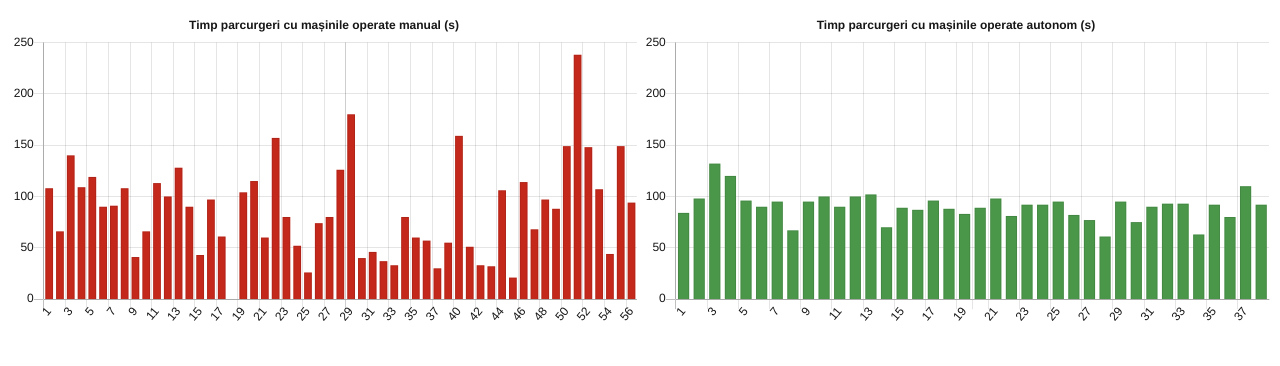
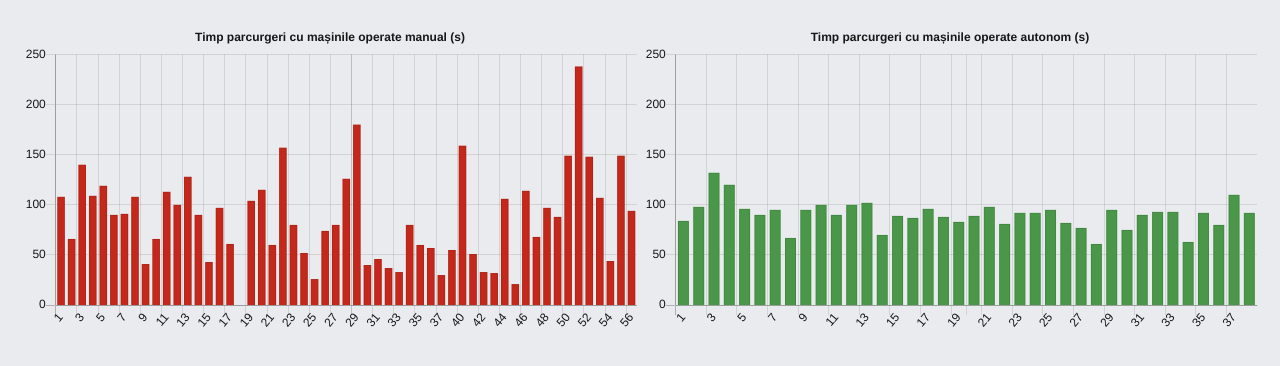
Before and after one commit to adrianmarinica/technobrick, a website: page index.html in a window 1280 px wide. Drawn offline with nearby package versions, Linux system fonts and the light colour scheme.

Commit message:
Added CSS reset

```diff
--- a/src/style.css
+++ b/src/style.css
@@ -1,5 +1,60 @@
-body
-{
+/* http://meyerweb.com/eric/tools/css/reset/
+   v2.0 | 20110126
+   License: none (public domain)
+*/
+
+html, body, div, span, applet, object, iframe,
+h1, h2, h3, h4, h5, h6, p, blockquote, pre,
+a, abbr, acronym, address, big, cite, code,
+del, dfn, em, img, ins, kbd, q, s, samp,
+small, strike, strong, sub, sup, tt, var,
+b, u, i, center,
+dl, dt, dd, ol, ul, li,
+fieldset, form, label, legend,
+table, caption, tbody, tfoot, thead, tr, th, td,
+article, aside, canvas, details, embed,
+figure, figcaption, footer, header, hgroup,
+menu, nav, output, ruby, section, summary,
+time, mark, audio, video {
+    margin: 0;
+    padding: 0;
+    border: 0;
+    font-size: 100%;
+    font: inherit;
+    vertical-align: baseline;
+}
+/* HTML5 display-role reset for older browsers */
+article, aside, details, figcaption, figure,
+footer, header, hgroup, menu, nav, section {
+    display: block;
+}
+
+body {
+    line-height: 1;
+}
+
+ol, ul {
+    list-style: none;
+}
+
+blockquote, q {
+    quotes: none;
+}
+
+    blockquote:before, blockquote:after,
+    q:before, q:after {
+        content: '';
+        content: none;
+    }
+
+table {
+    border-collapse: collapse;
+    border-spacing: 0;
+}
+
+body {
+    background-color: #e9ebee;
+    padding: 20px;
 }
 
 canvas {
@@ -24,6 +79,6 @@ canvas {
     width: 100%;
 }
 
-.comparison .quadrant {
-    width: 50%;
-}
+    .comparison .quadrant {
+        width: 50%;
+    }
```
